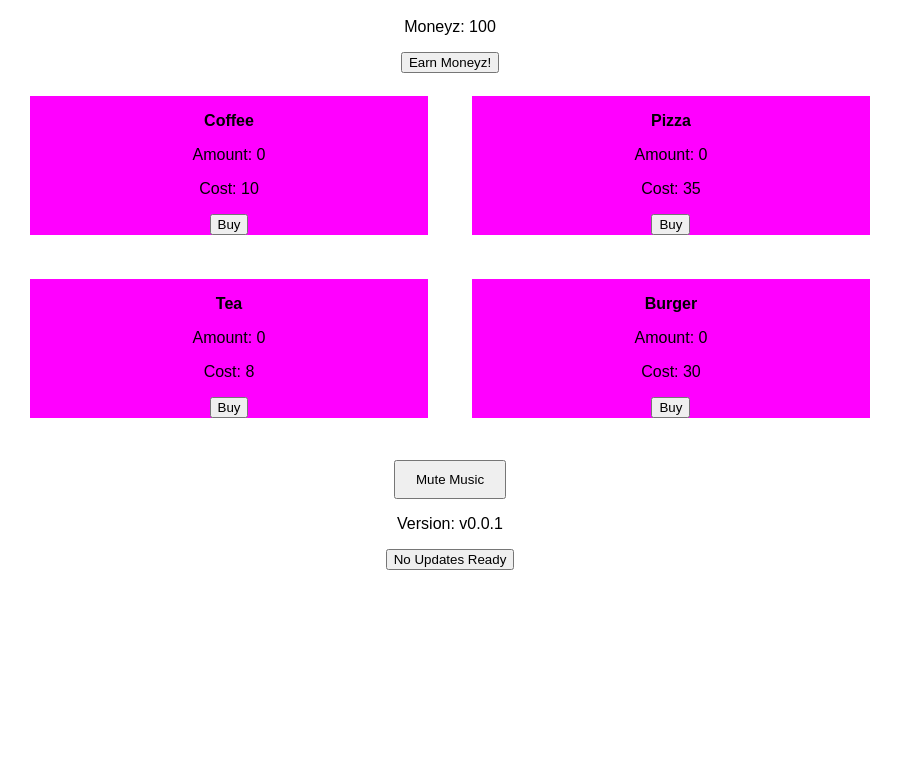
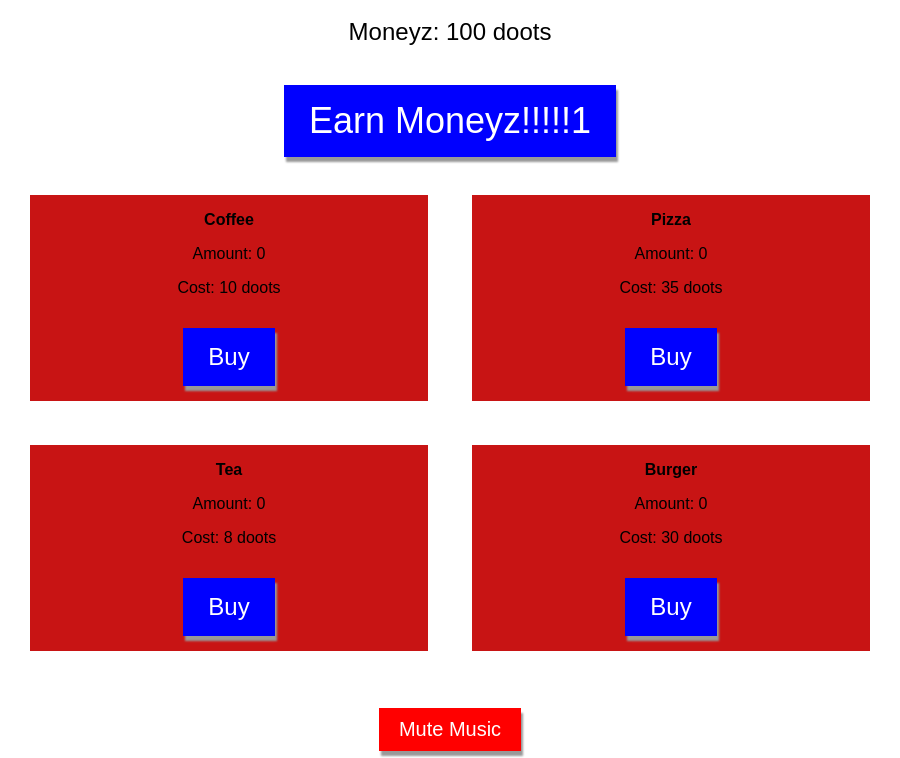
Before and after one commit to Epzilepzi/Trading-Game, an Electron app: page index.html in a window 900 px wide. Shown: the part 48-806 px from the top of the page. Drawn offline with Linux system fonts and the light colour scheme; no server answers.

Commit message:
Update 0.0.1a

```diff
--- a/game.css
+++ b/game.css
@@ -4,6 +4,25 @@ html {
 
 h1 {
     text-align: center;
+}
+
+button {
+    background-color: blue;
+    color: white;
+    padding: 15px 25px;
+    font-size: 24px;
+    text-align: center;
+    cursor: pointer;
+    outline: none;
+    border: none;
+    box-shadow: 2px 5px 2px #999;
+    margin-bottom: 15px;
+    margin-top: 15px;
+}
+
+button:ACTIVE {
+    box-shadow: 1px 3px 2px #999;
+    transform: translateY(2px);
 }
 
 #header #title {
@@ -20,12 +39,36 @@ h1 {
     text-align: center;
 }
 
+#moneyz button {
+    background-color: blue;
+    color: white;
+    padding: 15px 25px;
+    font-size: 36px;
+    text-align: center;
+    cursor: pointer;
+    outline: none;
+    border: none;
+    box-shadow: 2px 5px 2px #999;
+    margin-bottom: 15px;
+    margin-top: 15px;
+}
+
+#moneyz button:ACTIVE {
+    box-shadow: 1px 3px 2px #999;
+    transform: translateY(2px);
+}
+
+#moneyz p {
+    margin-top: 15px;
+    font-size: 24px;
+}
+
 #item {
     width: 45%;
     float: left;
     text-align: center;
     margin: 2.5%;
-    background-color: magenta;
+    background-color: rgb(200, 20, 20);
 }
 
 #footer {
@@ -38,7 +81,26 @@ h1 {
 }
 
 #footer #muteButton {
+    background-color: red;
+    color: white;
     padding: 10px 20px;
+    font-size: 20px;
+    text-align: center;
+    cursor: pointer;
+    outline: none;
+    border: none;
+    box-shadow: 2px 5px 2px #999;
+}
+
+#footer #muteButton:ACTIVE {
+    box-shadow: 1px 3px 2px #999;
+    transform: translateY(2px);
+}
+
+#footer #ready {
+    background-color: green;
+    font-size: 18px;
+    margin-top: 15px;
 }
 
 #footer h2 {
--- a/index.html
+++ b/index.html
@@ -49,14 +49,14 @@
                 <source src="audio/bgmusic.mp3" hidden="true" autostart="true">
             </audio>
             <div id="moneyz">
-                <p>Moneyz: <span id="gold">100</span></p>
-                <button onclick="earnMoneyz()">Earn Moneyz!</button>
+                <p>Moneyz: <span id="gold">100</span> doots</p>
+                <button onclick="earnMoneyz()">Earn Moneyz!!!!!1</button>
             </div>
 
             <div id="item">
                 <p><strong>Coffee</strong></p>
                 <p>Amount: <span id="coffee">0</span></p>
-                <p>Cost: <span id="coffee-cost">10</span></p>
+                <p>Cost: <span id="coffee-cost">10</span> doots</p>
                 <button onclick="buy('coffee')">Buy</button>
 
             </div>
@@ -64,28 +64,28 @@
             <div id="item">
                 <p><strong>Pizza</strong></p>
                 <p>Amount: <span id="pizza">0</span></p>
-                <p>Cost: <span id="pizza-cost">35</span></p>
+                <p>Cost: <span id="pizza-cost">35 doots</span></p>
                 <button onclick="buy('pizza')">Buy</button>
             </div>
 
             <div id="item">
                 <p><strong>Tea</strong></p>
                 <p>Amount: <span id="tea">0</span></p>
-                <p>Cost: <span id="tea-cost">8</span></p>
+                <p>Cost: <span id="tea-cost">8 doots</span></p>
                 <button onclick="buy('tea')">Buy</button>
             </div>
 
             <div id="item">
                 <p><strong>Burger</strong></p>
                 <p>Amount: <span id="burger">0</span></p>
-                <p>Cost: <span id="burger-cost">30</span></p>
+                <p>Cost: <span id="burger-cost">30 doots</span></p>
                 <button onclick="buy('burger')">Buy</button>
             </div>
         </div>
 
         <div id="footer">
             <button id="muteButton" onclick="toggleMute()">Mute Music</button>
-            <p>Version: <span id="version">v0.0.1</span></p>
+            <p>Version: <span id="version">v0.0.1a</span></p>
         <!-- the button onClick sends a quitAndInstall message to the electron main process -->
         <button id="ready" onClick="ipcRenderer.send('quitAndInstall')">No Updates Ready</button>
         </div>
--- a/package.json
+++ b/package.json
@@ -1,6 +1,6 @@
 {
   "name": "trading-game-v1",
-  "version": "0.0.1",
+  "version": "0.0.1a",
   "description": "Yeetmeister Trading Game v1",
   "main": "main.js",
   "repository": "https://github.com/Epzilepzi/Trading-Game",
```
